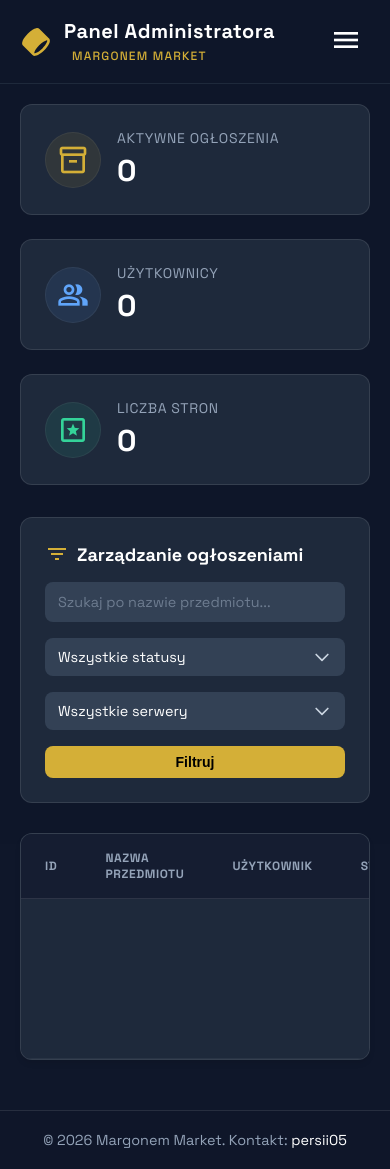
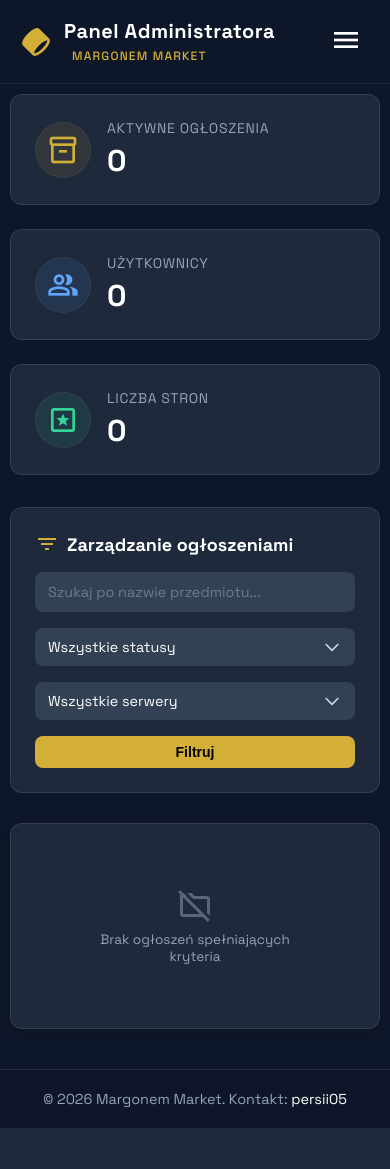
Before and after one commit to persi05/MargoMarket, a PHP site: page /admin in a window 390 px wide. After the commit the page ends 1128 px from the top, so only its background shows below. Run offline with PHP 8.4, Linux system fonts and the light colour scheme; the visitor is signed in with stand-in values (Sample User, id 1); data that the repository does not hold is empty; some libraries are stand-ins or nearby versions.

Commit message:
Fix problem with admin view on mobile devices

```diff
--- a/public/styles/admin.css
+++ b/public/styles/admin.css
@@ -188,27 +188,81 @@
 }
 
 @media (max-width: 768px) {
-    .container {
-        padding: 20px;
+    .main-content, .container {
+        padding: 10px;
+        width: 100%;
+        overflow-x: hidden;
     }
 
-    .form-card {
-        padding: 30px 20px;
+    .form-card { padding: 15px; }
+    .form-grid { grid-template-columns: 1fr; }
+
+    .form-actions { flex-direction: column; gap: 10px; }
+    .form-actions .btn { width: 100%; }
+
+    .table-container {
+        border: none;
+        background: transparent;
+        box-shadow: none;
+        overflow: visible;
     }
 
-    .form-grid {
-        grid-template-columns: 1fr;
-    }
+    .data-table thead { display: none; }
 
-    .form-actions {
-        flex-direction: column;
-    }
-
-    .form-actions .btn {
+    .data-table,
+    .data-table tbody,
+    .data-table tr,
+    .data-table td {
+        display: block;
         width: 100%;
     }
 
-    .table-container {
-        overflow-x: auto;
+    .data-table {
+        min-width: 0 !important;
     }
+
+    .data-table tr {
+        margin-bottom: 15px;
+        background-color: var(--color-card-dark);
+        border: 1px solid rgba(255, 255, 255, 0.1);
+        border-radius: 12px;
+        padding: 15px;
+        box-shadow: 0 4px 10px rgba(0, 0, 0, 0.2);
+    }
+
+    .data-table td {
+        display: flex;
+        justify-content: space-between;
+        align-items: center;
+        padding: 10px 0;
+        border-bottom: 1px solid rgba(255, 255, 255, 0.05);
+        text-align: right;
+        font-size: 0.85rem;
+        word-break: break-word;
+    }
+
+    .data-table td:last-child {
+        border-bottom: none;
+        justify-content: center;
+        padding-top: 15px;
+        gap: 10px;
+        flex-wrap: wrap;
+    }
+
+    .data-table td:last-child:before { display: none; }
+
+    .listings-table td:nth-of-type(1):before { content: "ID"; font-weight: bold; color: var(--color-text-muted); }
+    .listings-table td:nth-of-type(2):before { content: "Przedmiot"; font-weight: bold; color: var(--color-text-muted); }
+    .listings-table td:nth-of-type(3):before { content: "Użytkownik"; font-weight: bold; color: var(--color-text-muted); }
+    .listings-table td:nth-of-type(4):before { content: "Status"; font-weight: bold; color: var(--color-text-muted); }
+    .listings-table td:nth-of-type(5):before { content: "Cena"; font-weight: bold; color: var(--color-text-muted); }
+    .listings-table td:nth-of-type(6):before { content: "Poziom"; font-weight: bold; color: var(--color-text-muted); }
+    .listings-table td:nth-of-type(7):before { content: "Serwer"; font-weight: bold; color: var(--color-text-muted); }
+    .listings-table td:nth-of-type(8):before { content: "Dodano"; font-weight: bold; color: var(--color-text-muted); }
+    .listings-table td:nth-of-type(9):before { content: "Sprzedano"; font-weight: bold; color: var(--color-text-muted); }
+
+    .users-table td:nth-of-type(1):before { content: "ID"; font-weight: bold; color: var(--color-text-muted); }
+    .users-table td:nth-of-type(2):before { content: "Email"; font-weight: bold; color: var(--color-text-muted); }
+    .users-table td:nth-of-type(3):before { content: "Rola"; font-weight: bold; color: var(--color-text-muted); }
+    .users-table td:nth-of-type(4):before { content: "Data rej."; font-weight: bold; color: var(--color-text-muted); }
 }
--- a/public/views/admin/index.html
+++ b/public/views/admin/index.html
@@ -140,7 +140,7 @@
             </div>
 
             <div class="table-container">
-                <table class="data-table">
+                <table class="data-table listings-table">
                     <thead>
                         <tr>
                             <th style="text-align: center; width: 60px;">ID</th>
--- a/public/views/admin/users.html
+++ b/public/views/admin/users.html
@@ -100,7 +100,7 @@
             <?php endif; ?>
 
             <div class="table-container">
-                <table class="data-table">
+                <table class="data-table users-table">
                     <thead>
                         <tr>
                             <th style="text-align: center; width: 60px;">ID</th>
```
